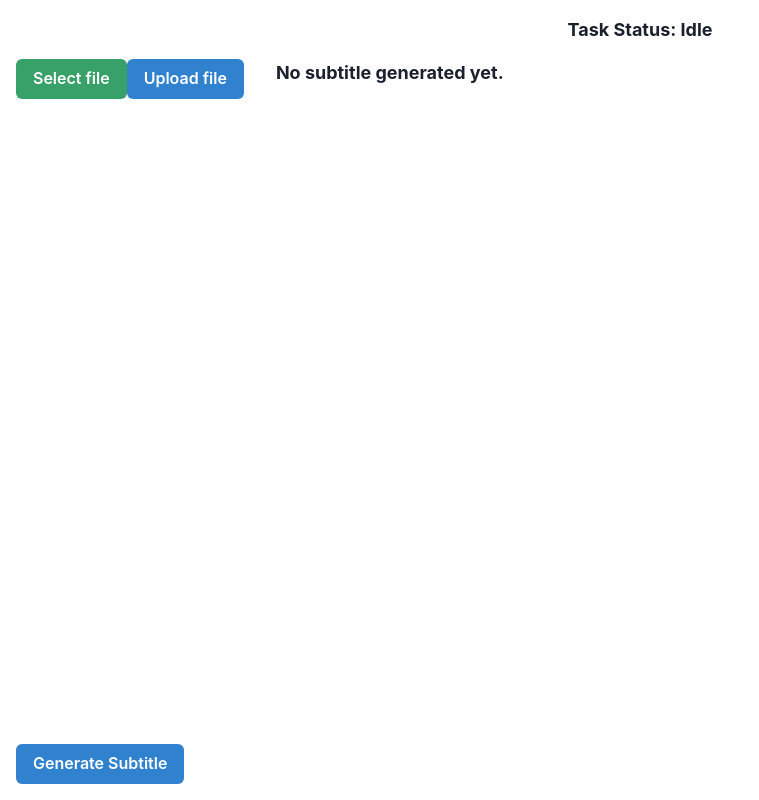
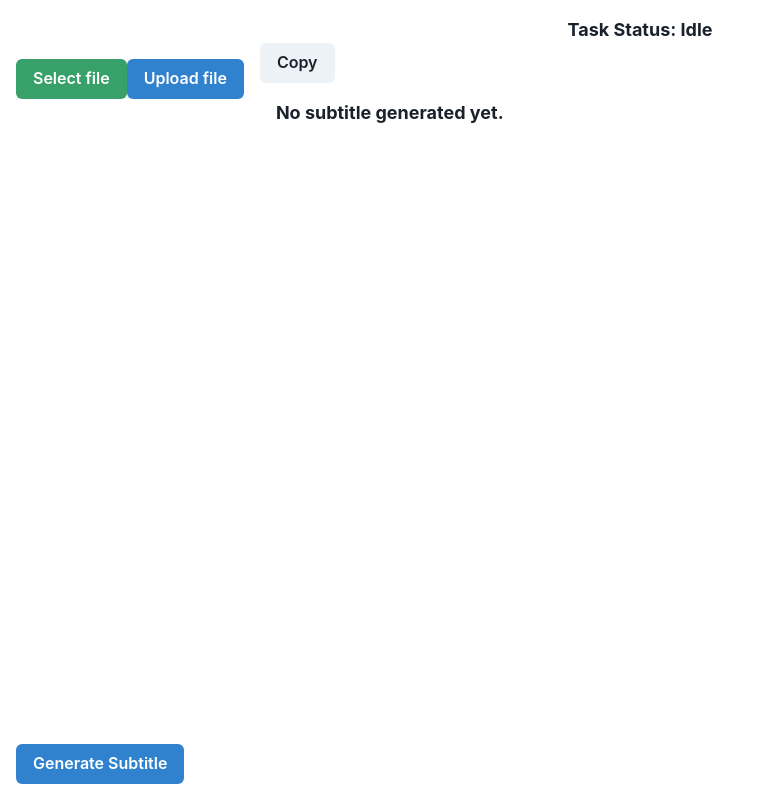
Before and after one commit to charles7668/Mxx, a React (Vite) app in the folder web/: page / in a window 1280 px wide. Shown: the whole page, without its empty margins (0-759 px from the left). Built offline with nearby package versions, Linux system fonts and the light colour scheme; no server answers.

Commit message:
feat: add copy subtitle button

```diff
--- a/web/src/App.tsx
+++ b/web/src/App.tsx
@@ -8,7 +8,7 @@ import {
   UploadMediaAsync,
 } from "./api/api.ts";
 import { RenewSessionIdAsync } from "./session/session.ts";
-import { Box, Button, Text, Input, Spinner } from "@chakra-ui/react";
+import { Box, Button, Text, Input, Spinner, HStack } from "@chakra-ui/react";
 import { TaskStatus } from "./models/task_status.ts";
 
 function App() {
@@ -137,6 +137,16 @@ function App() {
     };
   };
 
+  const copyButtonHandler = () => {
+    if (subtitle) {
+      navigator.clipboard.writeText(subtitle).then(() => {
+        alert("Subtitle copied to clipboard");
+      });
+    } else {
+      alert("No subtitle to copy");
+    }
+  };
+
   useEffect(() => {
     const startTaskStatusTimer = () => {
       let tryCount = 0;
@@ -174,7 +184,7 @@ function App() {
   }, [uploadedMedia]);
 
   return (
-    <Box height="100vh" display="flex" flexDirection="column" maxHeight="100vh">
+    <Box height="100vh" display="flex" flexDirection="column">
       <Box
         display="flex"
         flexDirection="row"
@@ -193,7 +203,7 @@ function App() {
         )}
       </Box>
 
-      <Box flex={1} display="flex" flexDirection="row" overflow="auto">
+      <Box flex={1} display="flex" flexDirection="row" overflow="hidden">
         <Box
           display="flex"
           flexDirection="column"
@@ -201,6 +211,8 @@ function App() {
           justifyContent="space-between"
           p={4}
           height="100%"
+          maxHeight="100%"
+          maxW="300px"
         >
           <form onSubmit={handleSubmit}>
             <Input
@@ -219,7 +231,7 @@ function App() {
               Select file
             </Button>
 
-            {selectedFile && <Text mb={2}>{selectedFile.name}</Text>}
+            {selectedFile && <Text whiteSpace="normal" mb={2}>{selectedFile.name}</Text>}
 
             <Button type="submit" colorScheme="blue" mb={2}>
               Upload file
@@ -230,11 +242,15 @@ function App() {
             Generate Subtitle
           </Button>
         </Box>
+        <Box height="100%" display="flex" flexDirection="column">
+          <HStack>
+            <Button onClick={copyButtonHandler}>Copy</Button>
+          </HStack>
 
           <Box
             justifyContent="center"
             alignItems="self-start"
-          height="100%"
+            flex="1"
             maxHeight="100%"
             overflow="auto"
             p={4}
@@ -245,6 +261,7 @@ function App() {
           </Box>
         </Box>
       </Box>
+    </Box>
   );
 }
 
```
Lines whose indentation alone changed are shown as unchanged.
